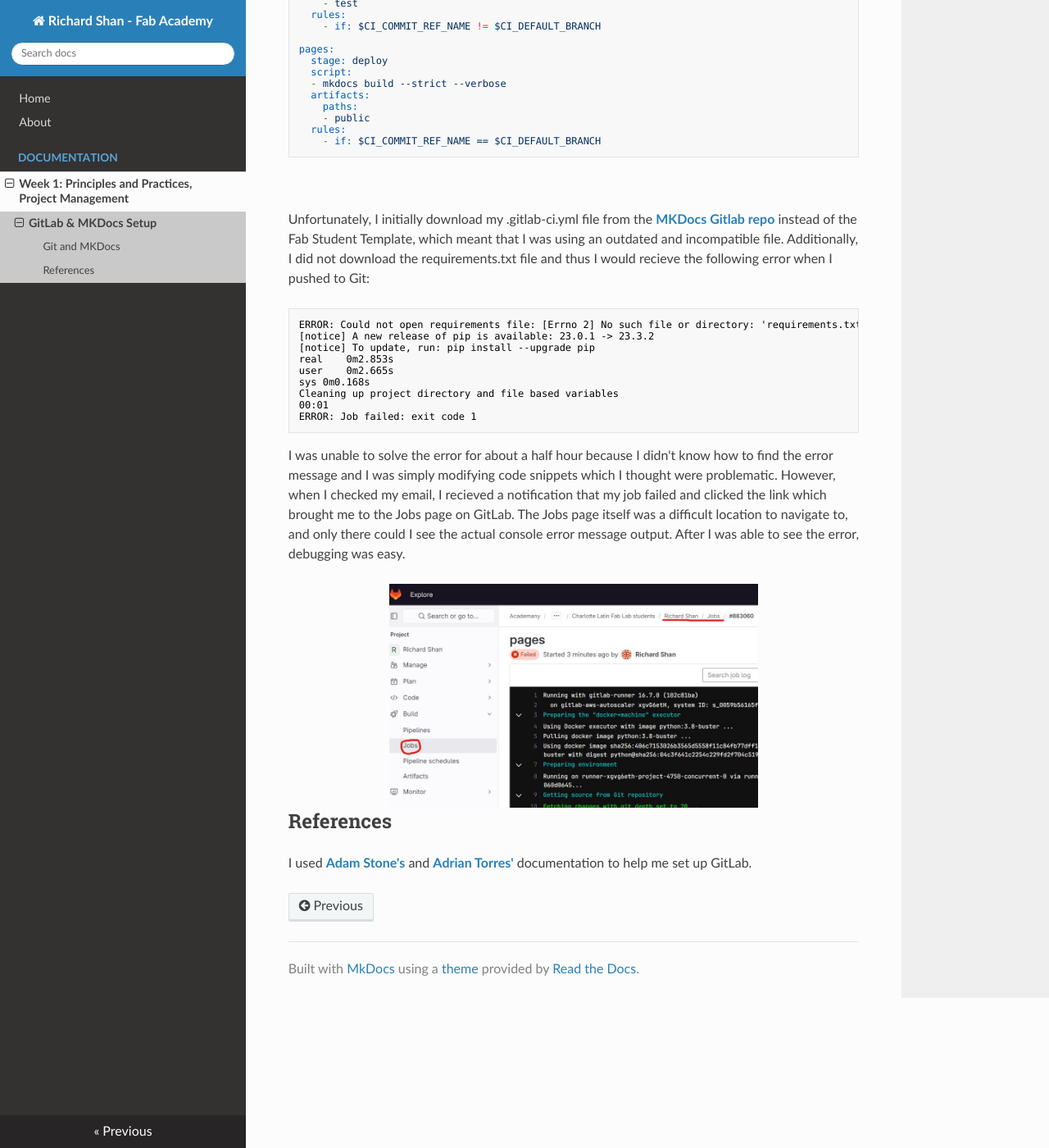
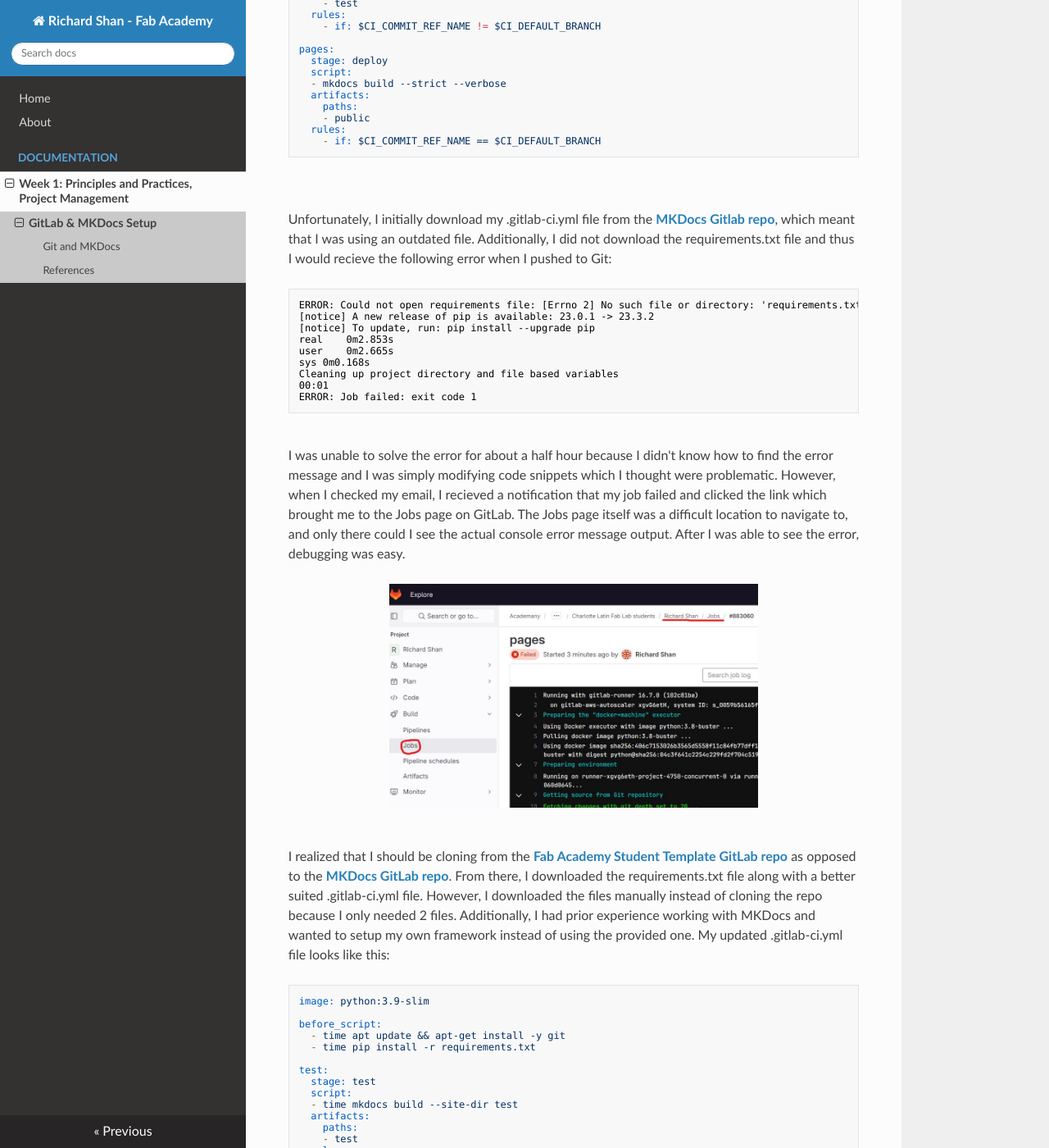
Before and after one commit to richard-shan/fabRepo, an MkDocs documentation site: the page built from docs/lessons/week1/gitlab.md, in a window 1280 px wide and 1400 px high, scrolled down 582 px. Shown: the whole window at 82% size. Built offline with MkDocs 1.6.1, drawn with Linux system fonts in a browser that asks for light colours; nearby versions of some CDN libraries; some of the changed text lies outside the part shown.

Commit message:
Week 1 documentation

```diff
--- a/.gitlab-ci.yml
+++ b/.gitlab-ci.yml
@@ -1,7 +1,6 @@
 image: python:3.9-slim
 
 before_script:
-  # install Git for the mkdocs revision plugin
   - time apt update && apt-get install -y git
   - time pip install -r requirements.txt
 
--- a/docs/lessons/week1/gitlab.md
+++ b/docs/lessons/week1/gitlab.md
@@ -34,7 +34,7 @@
 </code></pre>
 <br>
 
-Unfortunately, I initially download my .gitlab-ci.yml file from the <a href="https://gitlab.com/pages/mkdocs">**MKDocs Gitlab repo**</a> instead of the Fab Student Template, which meant that I was using an outdated and incompatible file. Additionally, I did not download the requirements.txt file and thus I would recieve the following error when I pushed to Git:
+Unfortunately, I initially download my .gitlab-ci.yml file from the <a href="https://gitlab.com/pages/mkdocs">**MKDocs Gitlab repo**</a>, which meant that I was using an outdated file. Additionally, I did not download the requirements.txt file and thus I would recieve the following error when I pushed to Git:
 
 <pre><code class="language-none">ERROR: Could not open requirements file: [Errno 2] No such file or directory: 'requirements.txt'
 [notice] A new release of pip is available: 23.0.1 -> 23.3.2
@@ -46,13 +46,48 @@
 00:01
 ERROR: Job failed: exit code 1
 </code></pre>
-
+<br>
 I was unable to solve the error for about a half hour because I didn't know how to find the error message and I was simply modifying code snippets which I thought were problematic. However, when I checked my email, I recieved a notification that my job failed and clicked the link which brought me to the Jobs page on GitLab. The Jobs page itself was a difficult location to navigate to, and only there could I see the actual console error message output. After I was able to see the error, debugging was easy.
 
 <center>
 <img src="../../../pics/week1/jobs.jpg" alt="Jobs Menu Page" width="450"/>
 </center>
 
+<br>
+
+I realized that I should be cloning from the <a href="https://gitlab.fabcloud.org/fibasile/fabacademy-student-template/-/tree/master?ref_type=heads">**Fab Academy Student Template GitLab repo**</a> as opposed to the <a href="https://gitlab.com/pages/mkdocs">**MKDocs GitLab repo**</a>. From there, I downloaded the requirements.txt file along with a better suited .gitlab-ci.yml file. However, I downloaded the files manually instead of cloning the repo because I only needed 2 files. Additionally, I had prior experience working with MKDocs and wanted to setup my own framework instead of using the provided one. My updated .gitlab-ci.yml file looks like this:
+
+<pre><code class="language-yml">image: python:3.9-slim
+
+before_script:
+  - time apt update && apt-get install -y git
+  - time pip install -r requirements.txt
+
+test:
+  stage: test
+  script:
+  - time mkdocs build --site-dir test
+  artifacts:
+    paths:
+    - test
+  rules:
+    - if: $CI_COMMIT_BRANCH == $CI_DEFAULT_BRANCH
+      when: never
+
+pages:
+  stage: deploy
+  variables:
+    ENABLED_GIT_REVISION_DATE: "true"
+    GIT_DEPTH: 1000
+  script:
+  - time mkdocs build --site-dir public
+  artifacts:
+    paths:
+    - public
+  rules:
+    - if: $CI_COMMIT_BRANCH == $CI_DEFAULT_BRANCH
+</code></pre>
+
 ## References
 
-I used <a href="https://fabacademy.org/2023/labs/charlotte/students/adam-stone/lessons/week1/gitlab/">**Adam Stone's**</a> and <a href="https://fabacademy.org/2020/labs/leon/students/adrian-torres/">**Adrian Torres'**</a> documentation to help me set up GitLab.
+I used <a href="https://fabacademy.org/2020/labs/leon/students/adrian-torres/">**Adrian Torres'**</a> and <a href="https://fabacademy.org/2023/labs/charlotte/students/adam-stone/lessons/week1/gitlab/">**Adam Stone's**</a> documentation to help me set up GitLab.
```
